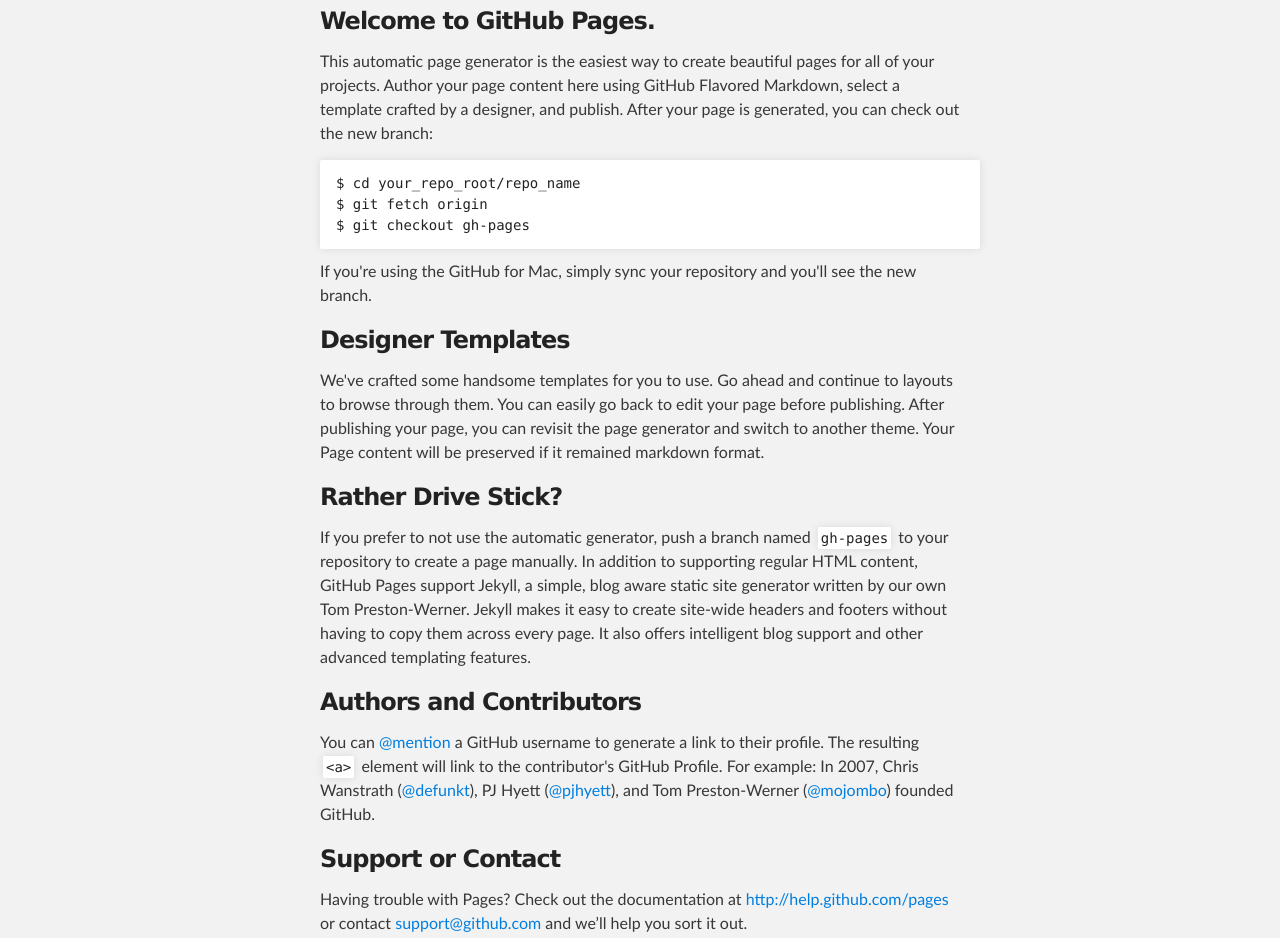
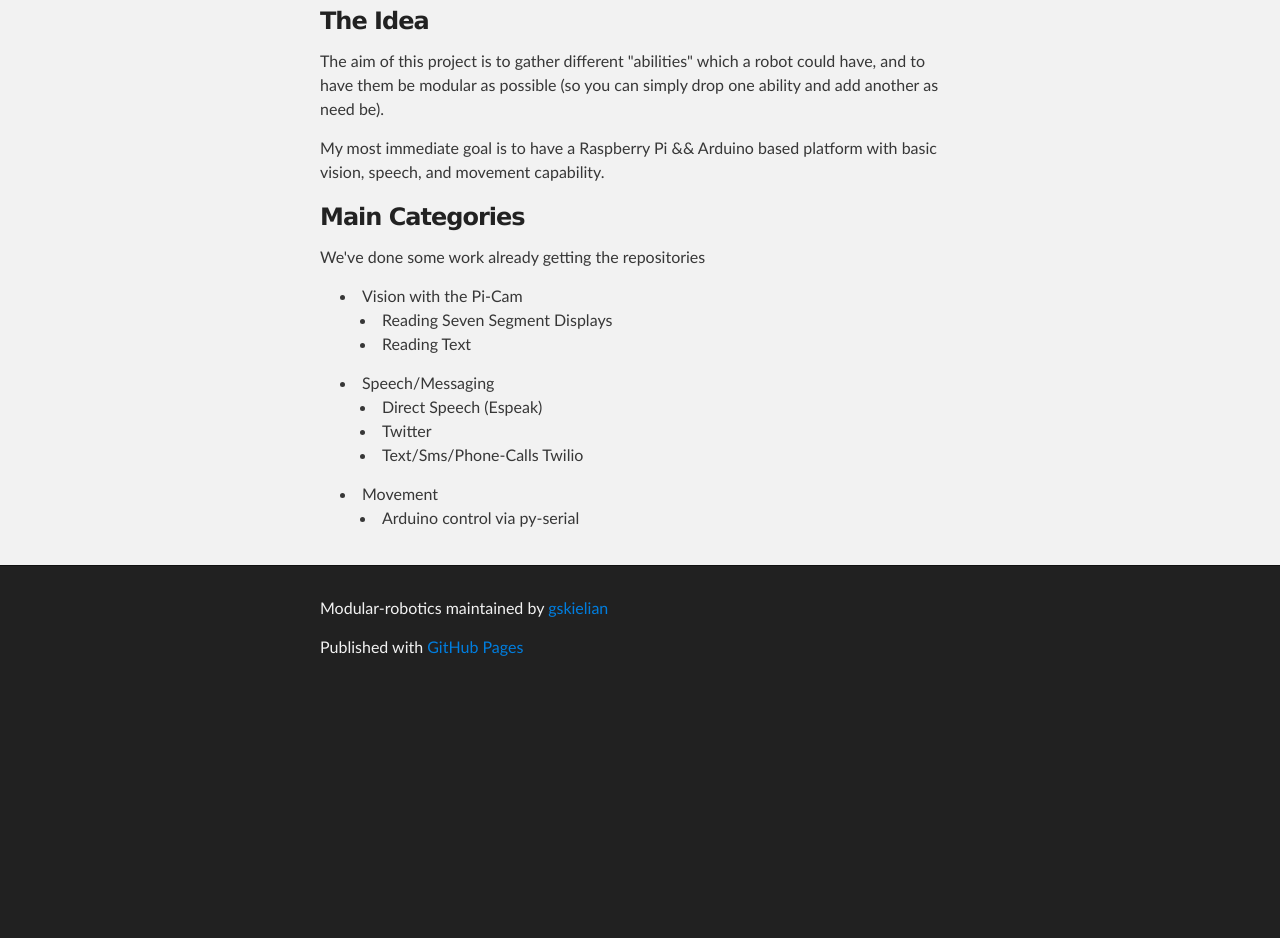
Before and after one commit to gskielian/Modular-Robotics, a plain HTML site: page index.html in a window 1280 px wide. Shown: the part 329-1267 px from the top of the page. After the commit the page ends 1023 px from the top, so only its background shows below. Drawn offline with Linux system fonts and the light colour scheme.

```diff
--- a/index.html
+++ b/index.html
@@ -32,36 +32,40 @@
     <div id="main_content_wrap" class="outer">
       <section id="main_content" class="inner">
         <h3>
-<a name="welcome-to-github-pages" class="anchor" href="#welcome-to-github-pages"><span class="octicon octicon-link"></span></a>Welcome to GitHub Pages.</h3>
+<a name="the-idea" class="anchor" href="#the-idea"><span class="octicon octicon-link"></span></a>The Idea</h3>
 
-<p>This automatic page generator is the easiest way to create beautiful pages for all of your projects. Author your page content here using GitHub Flavored Markdown, select a template crafted by a designer, and publish. After your page is generated, you can check out the new branch:</p>
+<p>The aim of this project is to gather different "abilities" which a robot could have, and to have them be modular as possible (so you can simply drop one ability and add another as need be).</p>
 
-<pre><code>$ cd your_repo_root/repo_name
-$ git fetch origin
-$ git checkout gh-pages
-</code></pre>
-
-<p>If you're using the GitHub for Mac, simply sync your repository and you'll see the new branch.</p>
+<p>My most immediate goal is to have a Raspberry Pi &amp;&amp; Arduino based platform with basic vision, speech, and movement capability.</p>
 
 <h3>
-<a name="designer-templates" class="anchor" href="#designer-templates"><span class="octicon octicon-link"></span></a>Designer Templates</h3>
+<a name="main-categories" class="anchor" href="#main-categories"><span class="octicon octicon-link"></span></a>Main Categories</h3>
 
-<p>We've crafted some handsome templates for you to use. Go ahead and continue to layouts to browse through them. You can easily go back to edit your page before publishing. After publishing your page, you can revisit the page generator and switch to another theme. Your Page content will be preserved if it remained markdown format.</p>
+<p>We've done some work already getting the repositories </p>
 
-<h3>
-<a name="rather-drive-stick" class="anchor" href="#rather-drive-stick"><span class="octicon octicon-link"></span></a>Rather Drive Stick?</h3>
+<ul>
+<li>Vision with the Pi-Cam
 
-<p>If you prefer to not use the automatic generator, push a branch named <code>gh-pages</code> to your repository to create a page manually. In addition to supporting regular HTML content, GitHub Pages support Jekyll, a simple, blog aware static site generator written by our own Tom Preston-Werner. Jekyll makes it easy to create site-wide headers and footers without having to copy them across every page. It also offers intelligent blog support and other advanced templating features.</p>
+<ul>
+<li>Reading Seven Segment Displays</li>
+<li>Reading Text</li>
+</ul>
+</li>
+<li>Speech/Messaging
 
-<h3>
-<a name="authors-and-contributors" class="anchor" href="#authors-and-contributors"><span class="octicon octicon-link"></span></a>Authors and Contributors</h3>
+<ul>
+<li>Direct Speech (Espeak)</li>
+<li>Twitter</li>
+<li>Text/Sms/Phone-Calls Twilio </li>
+</ul>
+</li>
+<li>Movement
 
-<p>You can <a href="https://github.com/blog/821" class="user-mention">@mention</a> a GitHub username to generate a link to their profile. The resulting <code>&lt;a&gt;</code> element will link to the contributor's GitHub Profile. For example: In 2007, Chris Wanstrath (<a href="https://github.com/defunkt" class="user-mention">@defunkt</a>), PJ Hyett (<a href="https://github.com/pjhyett" class="user-mention">@pjhyett</a>), and Tom Preston-Werner (<a href="https://github.com/mojombo" class="user-mention">@mojombo</a>) founded GitHub.</p>
-
-<h3>
-<a name="support-or-contact" class="anchor" href="#support-or-contact"><span class="octicon octicon-link"></span></a>Support or Contact</h3>
-
-<p>Having trouble with Pages? Check out the documentation at <a href="http://help.github.com/pages">http://help.github.com/pages</a> or contact <a href="mailto:support@github.com">support@github.com</a> and we’ll help you sort it out.</p>
+<ul>
+<li>Arduino control via py-serial</li>
+</ul>
+</li>
+</ul>
       </section>
     </div>
 
```
Also changed, not shown: params.json (+1 -1 lines).
